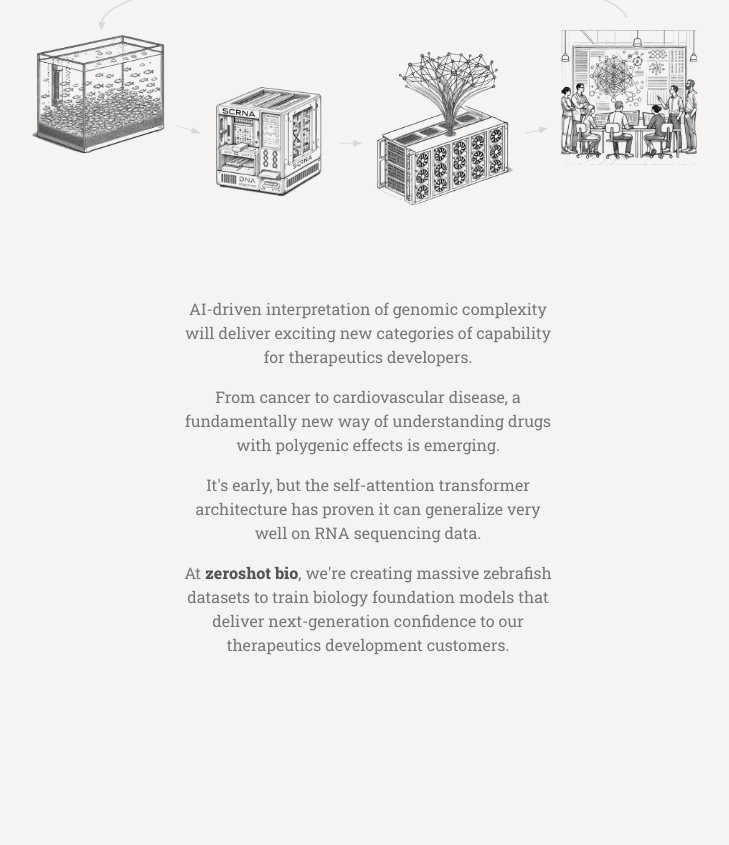
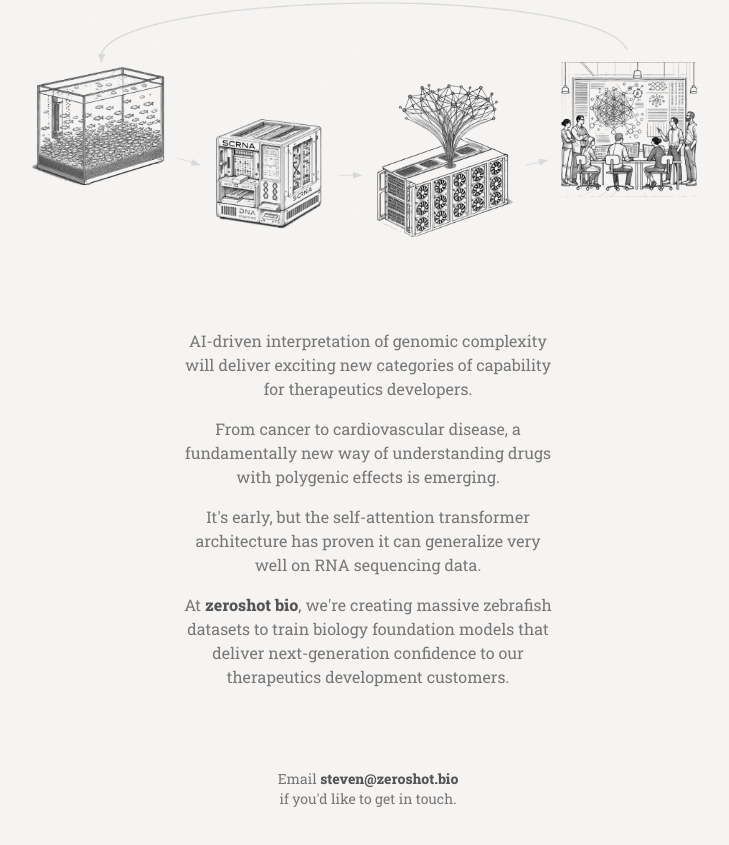
Before and after one commit to zeroshotbio/zeroshotbio-landingpage, a Next.js app: page / in a window 1280 px wide. Shown: the part 263-1108 px from the top of the page, without its empty margins (272-1001 px from the left). Before the commit the page ends 1032 px from the top, so only its background shows below. Built offline with nearby package versions, Linux system fonts and the light colour scheme.

Commit message:
mobile optimization

```diff
--- a/src/app/globals.css
+++ b/src/app/globals.css
@@ -131,7 +131,7 @@
 }
 
 /* Custom text size utilities */
-.text-xxs {
+.text-xxsm {
   font-size: 0.75rem; /* 12px */
 }
 
--- a/src/app/page.tsx
+++ b/src/app/page.tsx
@@ -1,7 +1,7 @@
 import Image from "next/image";
 
 const DesktopContent = () => (
-  <main className="hidden sm:flex flex-col items-center justify-between md:p-24 md:flex-col md:items-center">
+  <main className="hidden sm:flex flex-col items-center justify-between sm:p-32 md:p-32 md:flex-col md:items-center">
     <div>
       <Image
         className="relative mx-auto"
@@ -27,7 +27,7 @@
       />
     </div>
 
-    <div className="textboxmain w-full px-10 text-center mt-12 sm:mt-6 md:mt-4 lg:mt-16 sm:max-w-md md:max-w-md lg:max-w-md text-gray-dark">
+    <div className="textboxmain w-full px-10 text-center mt-12 sm:mt-6 md:mt-12 lg:mt-16 sm:max-w-md md:max-w-md lg:max-w-md text-gray-dark">
       <p className="roboto-slab-regular text-xsm sm:text-base md:text-m text-gray-semidark leading-tight mb-4 sm:whitespace-normal">
         AI-driven interpretation of genomic complexity will deliver exciting new categories of capability for therapeutics developers.
       </p>
@@ -37,9 +37,16 @@
       <p className="roboto-slab-regular text-xsm sm:text-base md:text-m text-gray-semidark leading-snug mb-4 sm:whitespace-normal">
         It&apos;s early, but the self-attention transformer architecture has proven it can generalize very well on RNA sequencing data.
       </p>
-      <p className="roboto-slab-regular text-xsm sm:text-base md:text-m text-gray-semidark leading-snug mb-4 sm:whitespace-normal">
+      <p className="roboto-slab-regular text-xsm sm:text-base md:text-m text-gray-semidark leading-snug mb-20 sm:whitespace-normal">
         At <span className="roboto-slab-extrabold text-gray-dark">zeroshot bio</span>, we&#39;re creating massive zebrafish datasets to train
-        biology foundation models that deliver next-generation confidence to our therapeutics development customers.  </p>
+        biology foundation models that deliver next-generation confidence to our therapeutics development customers.
+      </p>
+      <p className="roboto-slab-regular text-xxsm sm:text-sm md:text-sm text-gray-semidark leading-snug sm:whitespace-normal">
+        Email <span className="roboto-slab-extrabold text-gray-dark">steven@zeroshot.bio</span>
+      </p>
+      <p className="roboto-slab-regular text-xxsm sm:text-sm md:text-sm text-gray-semidark leading-snug mb-4 sm:whitespace-normal">
+        if you&#39;d like to get in touch.
+      </p>
     </div>
   </main>
 );
@@ -84,9 +91,15 @@
       <p className="roboto-slab-regular text-xsm sm:text-base md:text-m text-gray-semidark leading-snug mb-4 sm:whitespace-normal">
         It&apos;s early, but the self-attention transformer architecture has proven it can generalize very well on RNA sequencing data.
       </p>
-      <p className="roboto-slab-regular text-xsm sm:text-base md:text-m text-gray-semidark leading-snug mb-4 sm:whitespace-normal">
+      <p className="roboto-slab-regular text-xsm sm:text-base md:text-m text-gray-semidark leading-snug mb-12 sm:whitespace-normal">
         At <span className="roboto-slab-extrabold text-gray-dark">zeroshot bio</span>, we&#39;re creating massive zebrafish datasets to train
         biology foundation models that deliver next-generation confidence to our therapeutics development customers.
+      </p>
+      <p className="roboto-slab-regular text-xxsm sm:text-base md:text-m text-gray-semidark leading-snug sm:whitespace-normal">
+        Email <span className="roboto-slab-extrabold text-gray-dark">steven@zeroshot.bio</span>
+      </p>
+      <p className="roboto-slab-regular text-xxsm sm:text-base md:text-m text-gray-semidark leading-snug mb-4 sm:whitespace-normal">
+        if you&#39;d like to get in touch.
       </p>
     </div>
   </main>
```
